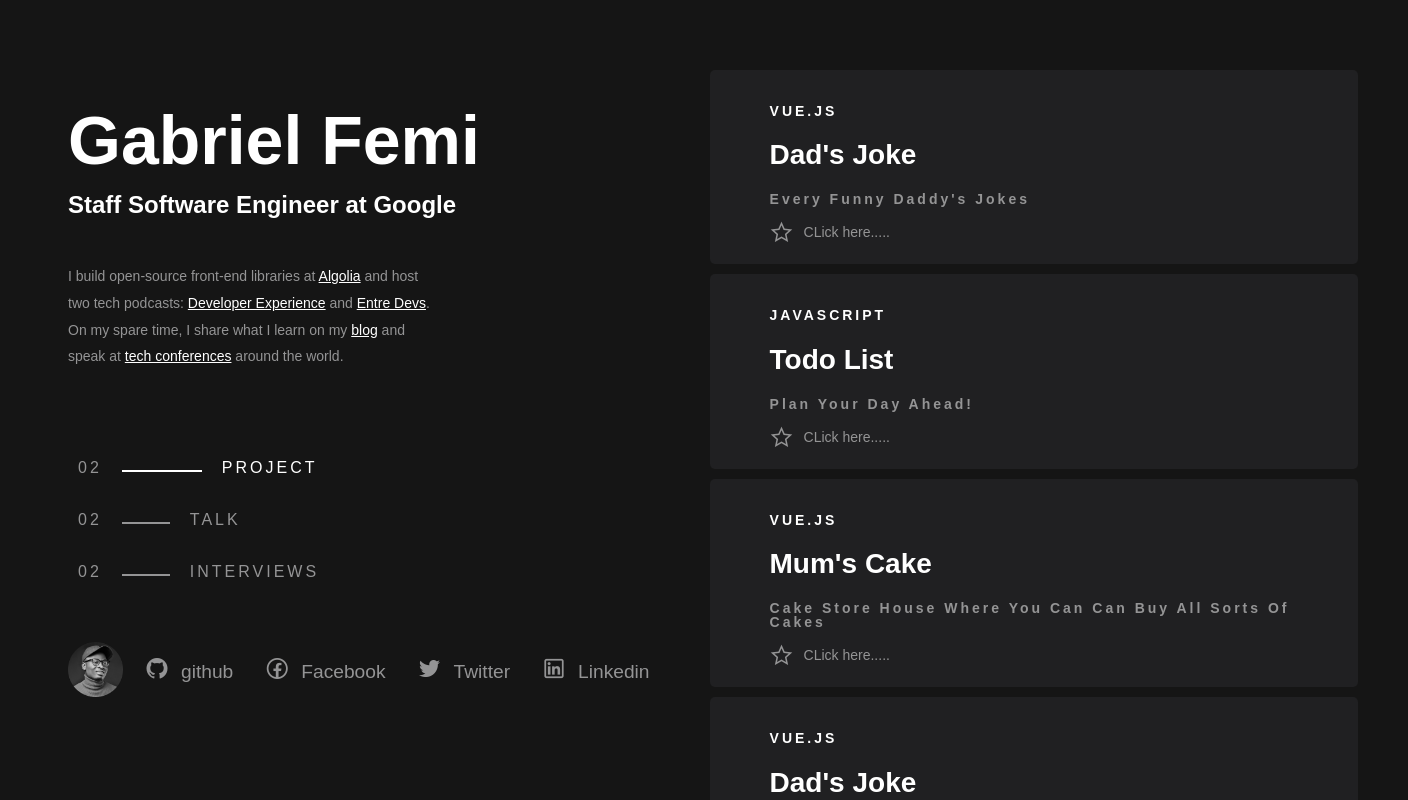
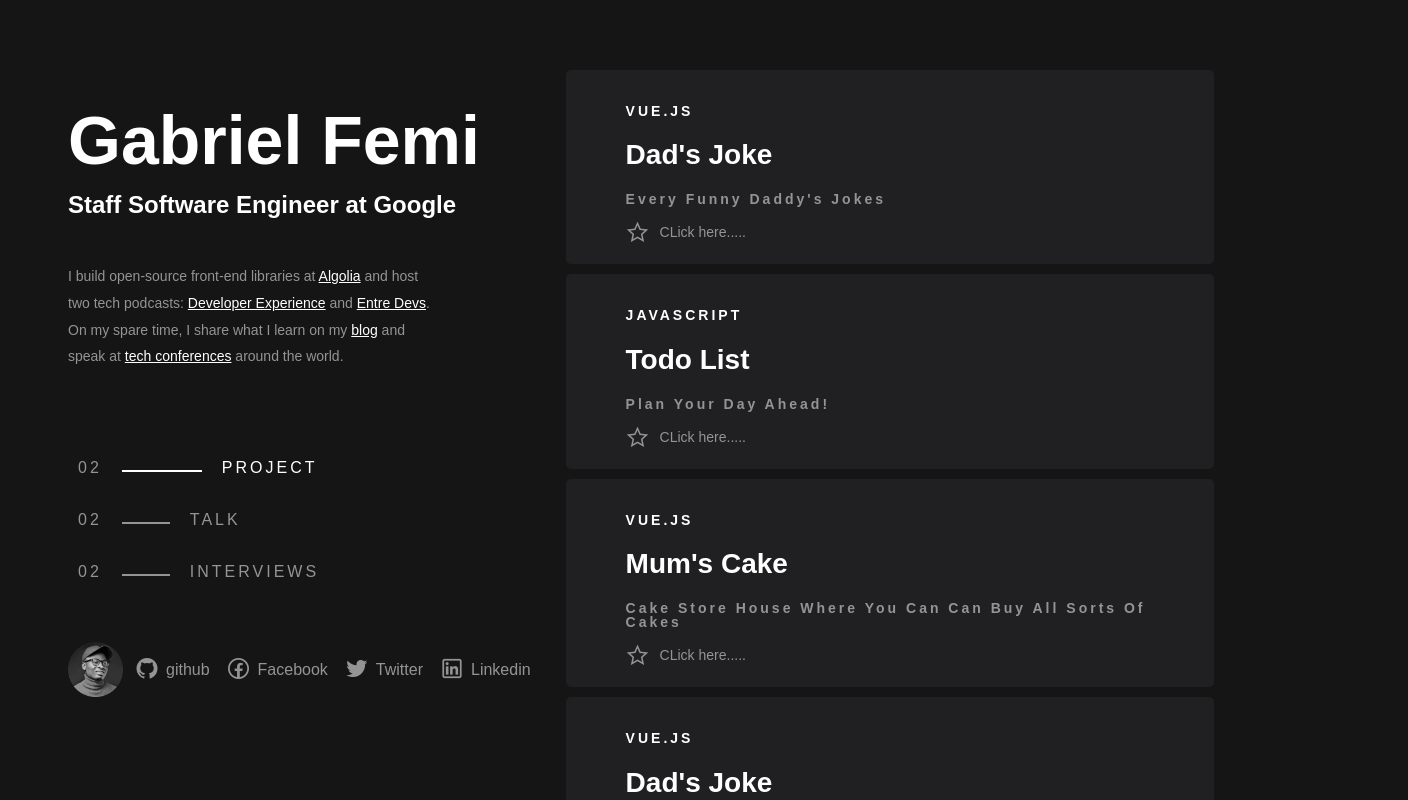
Before and after one commit to femigabriel/my-website, a Vue app: page / in a window 1280 px wide. Shown: the top 800 px of the page, 1408 px wide, since content can reach past the window. Built offline with nearby package versions, Linux system fonts and the light colour scheme; a web font is replaced by a local one.

Commit message:
updated width of the projects

```diff
--- a/src/App.vue
+++ b/src/App.vue
@@ -67,7 +67,7 @@
 }
 .profile {
   /* width: 35%; */
-  padding-right: 40px;
+  padding-right: 80px;
 }
 .project-work {
   /* overflow-y: auto; */
@@ -82,6 +82,7 @@
    /* height: 100vh; */
   width: 100%;
   padding-right: 20px;
+  margin: 0px -30px;
    /* padding-left: 60px; */
 }
 
--- a/src/components/Profile.vue
+++ b/src/components/Profile.vue
@@ -72,6 +72,7 @@
 .profile {
   display: flex;
   flex-direction: column;
+
 }
 .profile-name {
   line-height: 1;
@@ -185,17 +186,18 @@
   color: rgb(148, 148, 149);
 }
 .socials {
-  padding: 5px 10px;
+  padding: 5px 5px;
 }
 .socials a {
   color: rgb(148, 148, 149);
-  font-size: 1.2em;
+  font-size: 1em;
   margin: 15px 0px;
   text-decoration: none;
+
 }
 .lab {
   font-size: 28px;
-  margin: 8px 10px;
+  margin: 8px 5px;
 }
 img {
   width: 55px;
```
